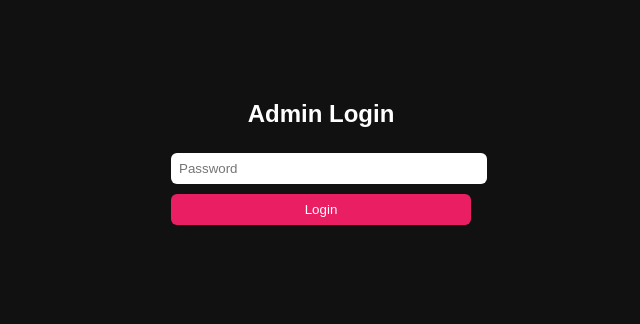
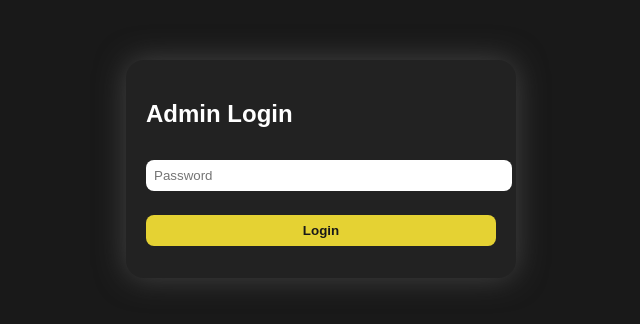
Before and after one commit to 9v1h3r3/OK, a Flask app: page /admin in a window 1280 px wide. Shown: the top 324 px of the page, without its empty margins (319-959 px from the left). Run offline with Flask 3, Linux system fonts and the light colour scheme.

Commit message:
Update admin_login.html

```diff
--- a/templates/admin_login.html
+++ b/templates/admin_login.html
@@ -1,23 +1,18 @@
 <!DOCTYPE html>
-<html lang="en">
+<html>
 <head>
-<meta charset="UTF-8">
-<meta name="viewport" content="width=device-width, initial-scale=1.0">
   <title>Admin Login</title>
   <style>
-body { background:#111; color:white; font-family:Arial,sans-serif; }
-.container { max-width:300px; margin:100px auto; text-align:center; }
-input, button { width:100%; margin:5px 0; padding:8px; border-radius:6px; border:none; }
-button { background:#e91e63; color:white; cursor:pointer; }
-button:hover { background:#d81b60; }
-.error { color:#ff5555; }
+    body { background: #191919; color: white; font-family: Arial; }
+    .login-box { margin:60px auto; width:350px; background:#222; padding:20px; border-radius:18px; box-shadow:0 0 30px #444; }
+    input, button { width:100%; margin: 12px 0; padding:8px; border-radius:8px; border:none; }
+    button { background: #e5d233; color:#191919; font-weight: bold; cursor:pointer; }
   </style>
 </head>
 <body>
-<div class="container">
+  <div class="login-box">
+    <form method="post">
       <h2>Admin Login</h2>
-{% if error %}<div class="error">{{ error }}</div>{% endif %}
-<form method="POST">
       <input type="password" name="password" placeholder="Password" required>
       <button type="submit">Login</button>
     </form>
```
Lines whose indentation alone changed are shown as unchanged.
